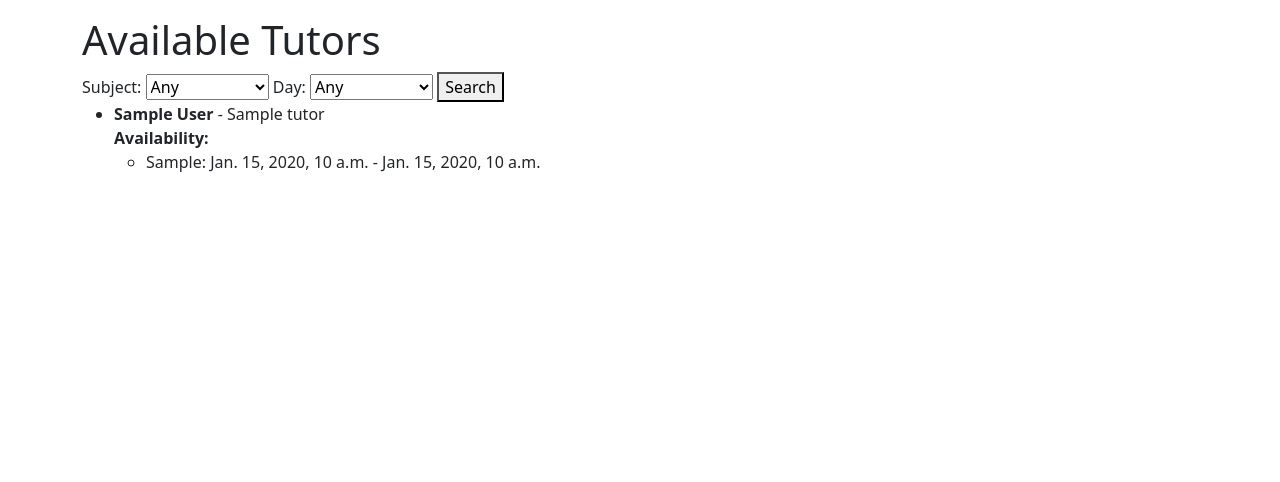
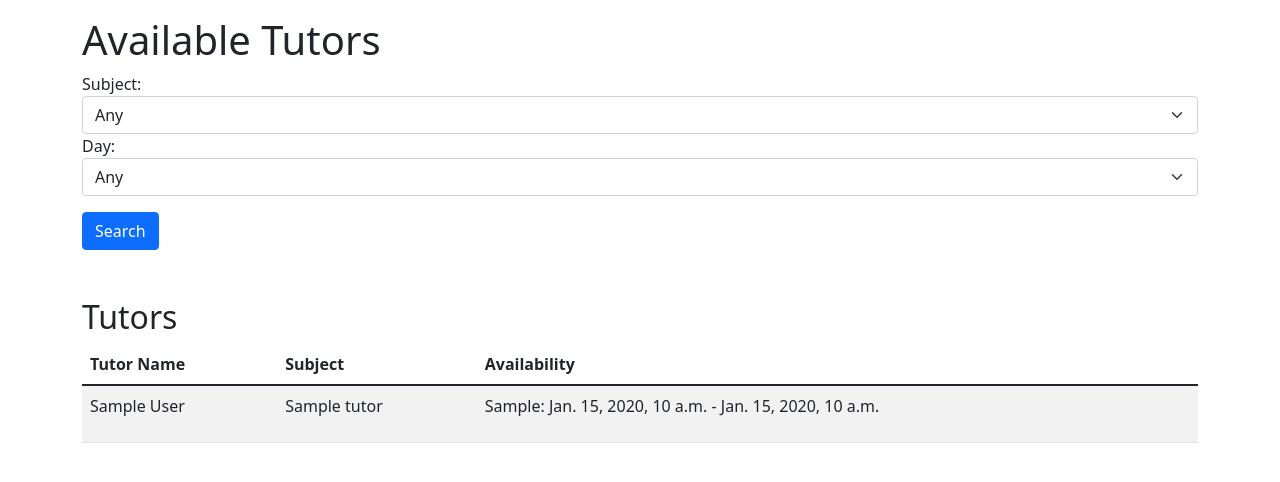
Before and after one commit to ahmettaramis/kinkajou, a Django app: template tutorials/templates/tutor_list.html in a window 1280 px wide. Shown: the part 56-538 px from the top of the page. Run offline with Django 3.2, Linux system fonts and the light colour scheme; the template is opened without the code that fills it: most values are stand-ins (such as "Sample title", 1, 10 or a date in 2020); some libraries are stand-ins or nearby versions.

Commit message:
fix: ui update for tutor_list

```diff
--- a/tutorials/templates/tutor_list.html
+++ b/tutorials/templates/tutor_list.html
@@ -1,13 +1,14 @@
 {% extends 'base_content.html' %}
 {% block content %}
-<div class = "container">
-    <div class = "row">
-        <div class = "col-12">
+<div class="container">
+    <div class="row">
+        <div class="col-12">
+
             <h1>Available Tutors</h1>
 
             <form method="GET" action="{% url 'tutors' %}">
                 <label for="subjects">Subject:</label>
-                <select id="subjects" name="subjects">
+                <select id="subjects" name="subjects" class="form-select">
                     <option value="any" {% if request.GET.subjects == "any" or not request.GET.subjects %}selected{% endif %}>Any</option>
                     {% for key, value in subjects %}
                         <option value="{{ key }}" {% if request.GET.subjects == key %}selected{% endif %}>{{ value }}</option>
@@ -15,24 +16,33 @@
                 </select>
 
                 <label for="day">Day:</label>
-                <select id="day" name="day">
+                <select id="day" name="day" class="form-select">
                     <option value="any" {% if request.GET.day == "any" or not request.GET.day %}selected{% endif %}>Any</option>
                     {% for key, value in days %}
                         <option value="{{ key }}" {% if request.GET.day == key %}selected{% endif %}>{{ value }}</option>
                     {% endfor %}
                 </select>
 
-                <button type="submit">Search</button>
+                <button type="submit" class="btn btn-primary mt-3">Search</button>
             </form>
 
-            <ul>
+            <h2 class="mt-5">Tutors</h2>
+            <table class="table table-striped">
+                <thead>
+                    <tr>
+                        <th scope="col">Tutor Name</th>
+                        <th scope="col">Subject</th>
+                        <th scope="col">Availability</th>
+                    </tr>
+                </thead>
+                <tbody>
                     {% for tutor in tutors %}
-                    <li>
-                        <strong>{{ tutor.user.first_name }} {{ tutor.user.last_name }}</strong> - {{ tutor.get_subjects_display }}
-                        <br>
-                        <strong>Availability:</strong>
+                    <tr>
+                        <td>{{ tutor.user.first_name }} {{ tutor.user.last_name }}</td>
+                        <td>{{ tutor.get_subjects_display }}</td>
+                        <td>
                             {% if tutor.user.available_schedules %}
-                            <ul>
+                                <ul class="list-unstyled">
                                     {% for slot in tutor.user.available_schedules %}
                                     <li>{{ slot.day_of_week }}: {{ slot.start_time }} - {{ slot.end_time }}</li>
                                     {% endfor %}
@@ -40,11 +50,16 @@
                             {% else %}
                                 Not specified
                             {% endif %}
-                    </li>
+                        </td>
+                    </tr>
                     {% empty %}
-                    <p>No tutors found matching your criteria.</p>
+                    <tr>
+                        <td colspan="3" class="text-center">No tutors found matching your criteria.</td>
+                    </tr>
                     {% endfor %}
-            </ul>
+                </tbody>
+            </table>
+
         </div>
     </div>
 </div>
```
Lines whose indentation alone changed are shown as unchanged.
